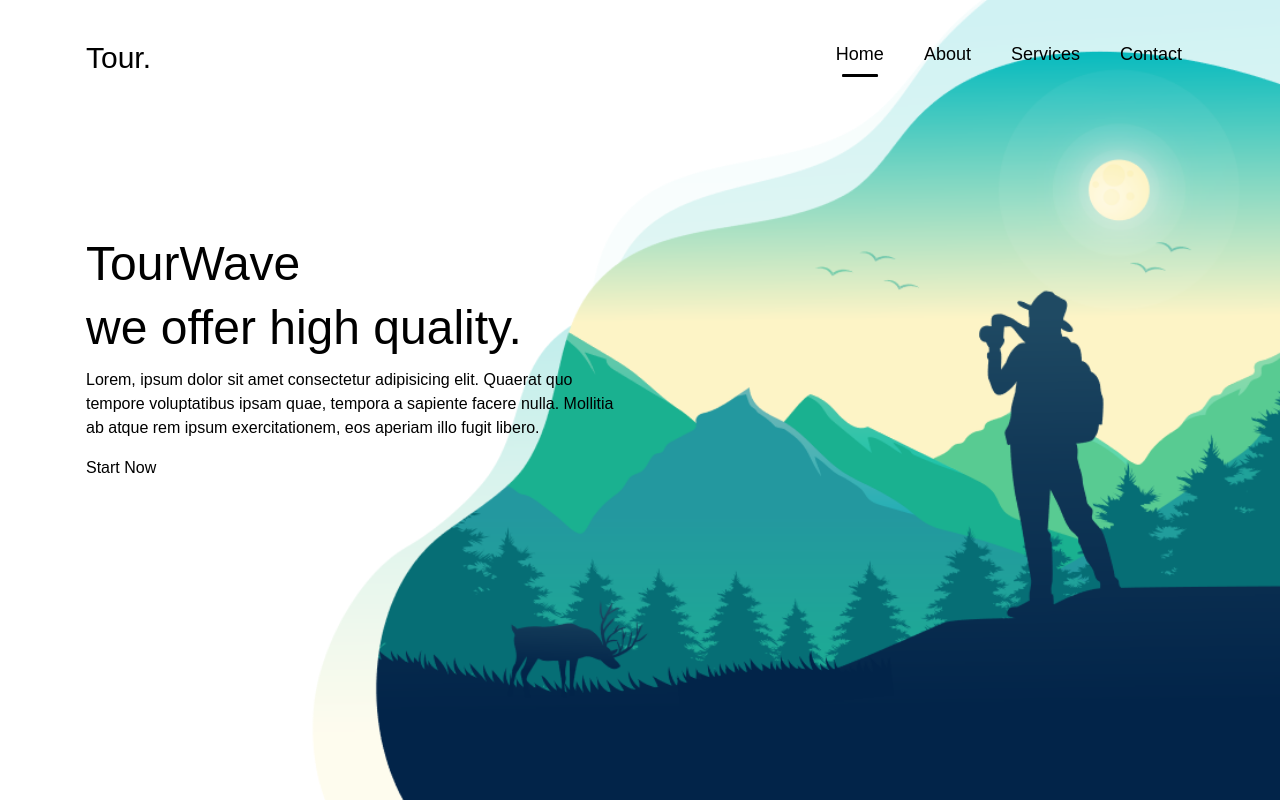
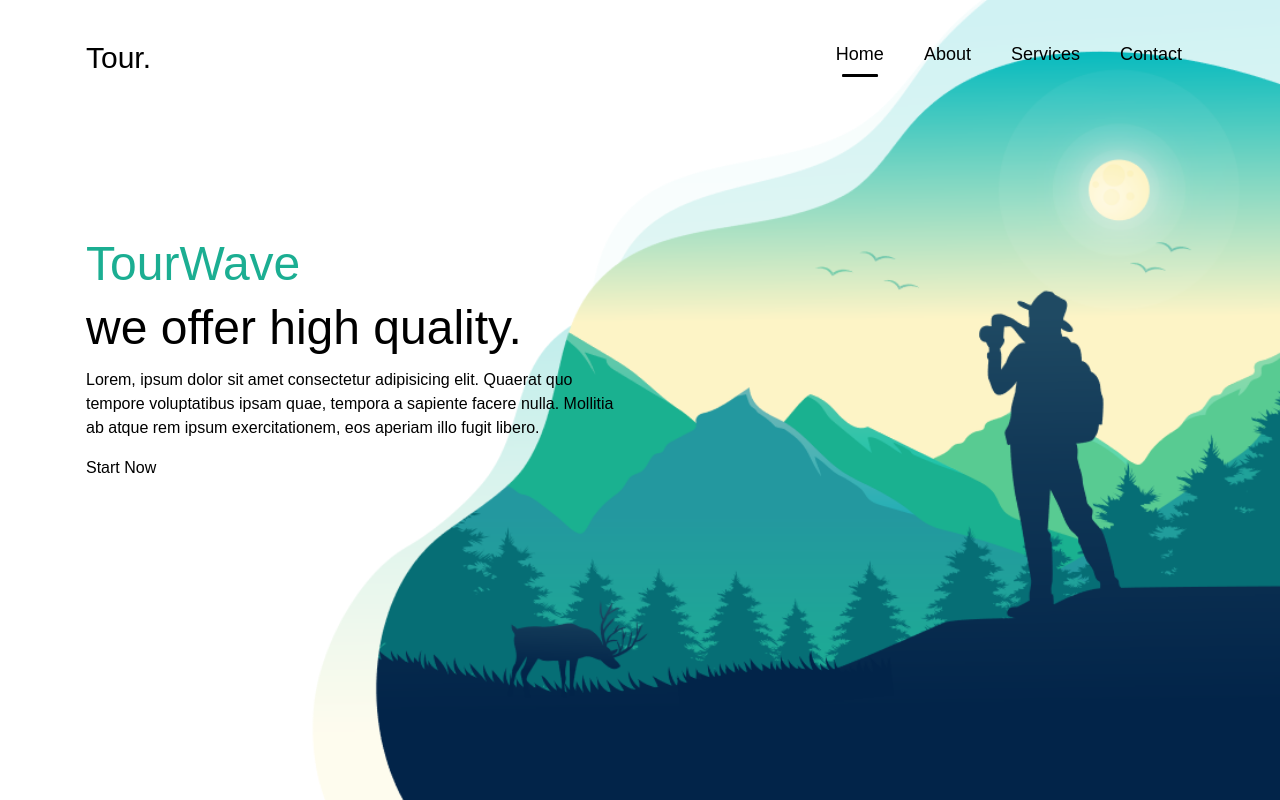
Before and after one commit to shamim888/Tour, a website: page public/index.html in a window 1280 px wide. Drawn offline with Linux system fonts and the light colour scheme.

Commit message:
heading color added

```diff
--- a/public/index.html
+++ b/public/index.html
@@ -33,7 +33,7 @@
             <div class="row items-center">
                 <div class="w-full md:w-1/2 px-4">
                     <div class="w-full transform translate-y-full space-y-4">
-                        <h1 class="text-5xl">TourWave</h1>
+                        <h1 class="text-5xl text-[#1bae92]">TourWave</h1>
                         <h1 class="text-5xl">we offer high quality.</h1>
                         <p>Lorem, ipsum dolor sit amet consectetur adipisicing elit. Quaerat quo tempore voluptatibus ipsam quae, tempora a sapiente facere nulla. Mollitia ab atque rem ipsum exercitationem, eos aperiam illo fugit libero.</p>
                         <button type="button" class="btn">Start Now</button>
```
Also changed, not shown: src/tailwind.css.
